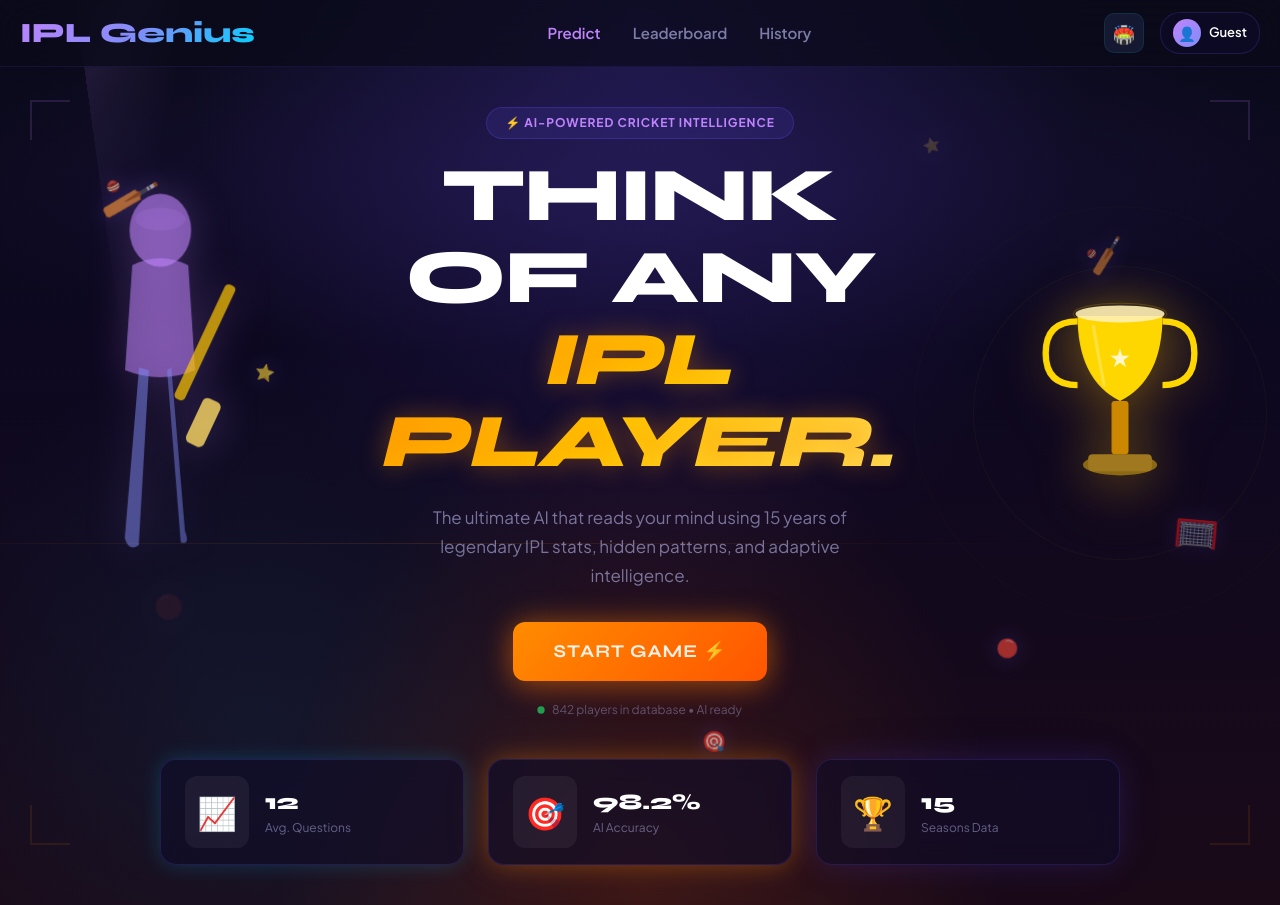
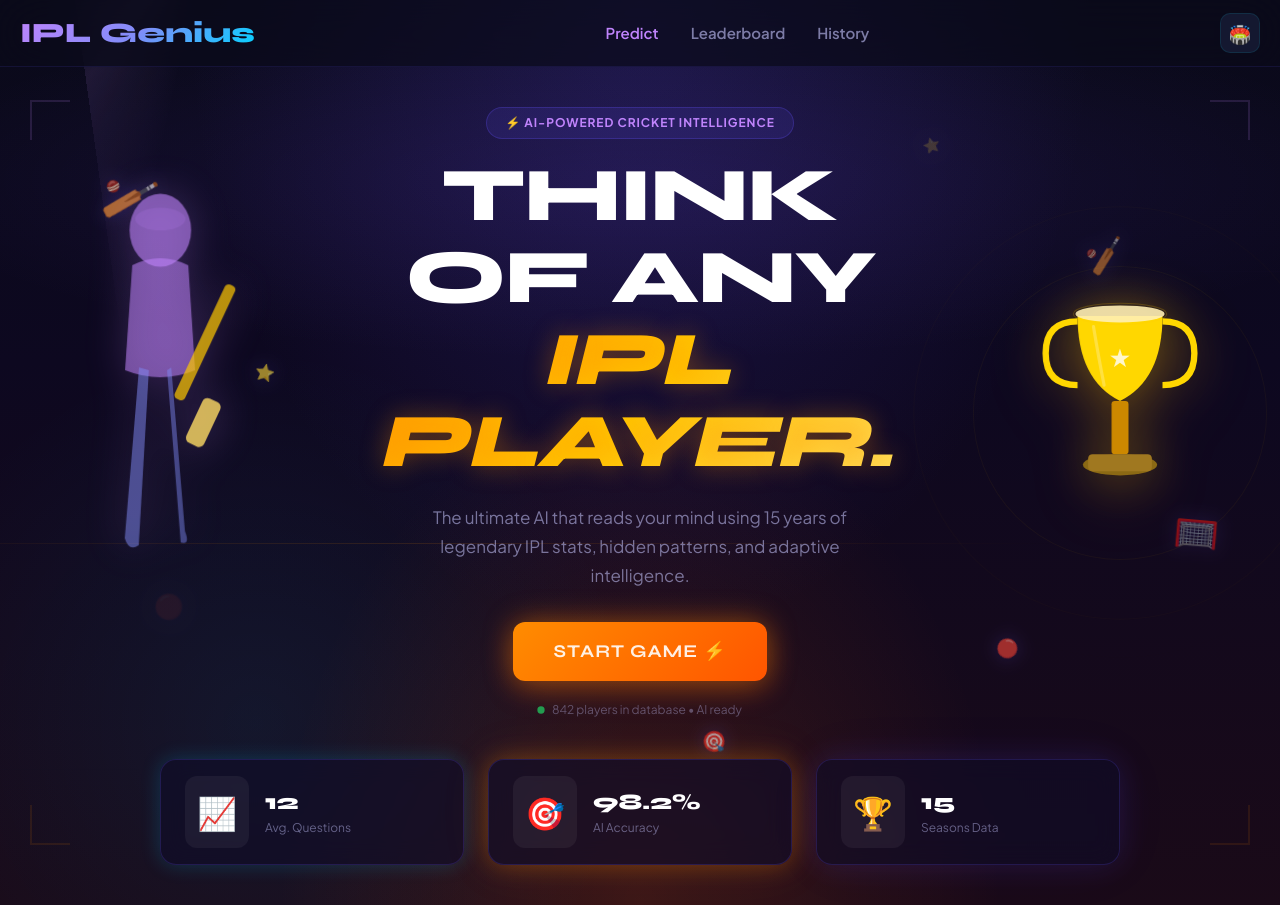
Before and after one commit to Souvik-Dey-2029/iplmind, a Next.js app: page / in a window 1280 px wide. Built offline with nearby package versions, Linux system fonts and the light colour scheme.

Commit message:
Remove guest icon from header

```diff
--- a/src/components/IPLStadiumHome.js
+++ b/src/components/IPLStadiumHome.js
@@ -194,10 +194,6 @@ export default function IPLStadiumHome({ onStartGame }) {
           )}
           <div style={{ display: "flex", alignItems: "center", gap: 16 }}>
             <ThemeSwitcher />
-            <div style={{ display: "flex", alignItems: "center", gap: 8, background: "rgba(15,12,40,0.6)", padding: "6px 12px", borderRadius: "20px", border: "1px solid rgba(100,80,255,0.2)" }}>
-              <div style={{ width: 28, height: 28, borderRadius: "50%", background: "linear-gradient(135deg, #c084fc, #818cf8)", display: "flex", alignItems: "center", justifyContent: "center", fontSize: 14 }}>👤</div>
-              <span style={{ color: "#fff", fontSize: 13, fontWeight: 600 }}>Guest</span>
-            </div>
           </div>
         </nav>
       </header>
```
